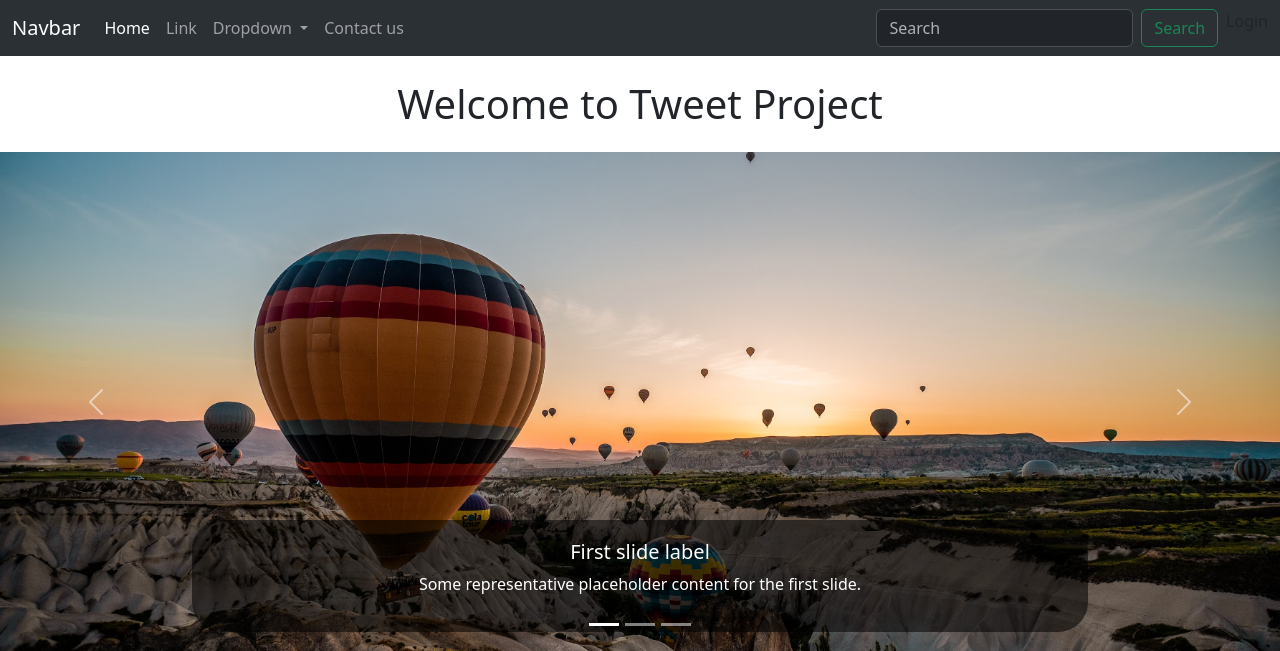
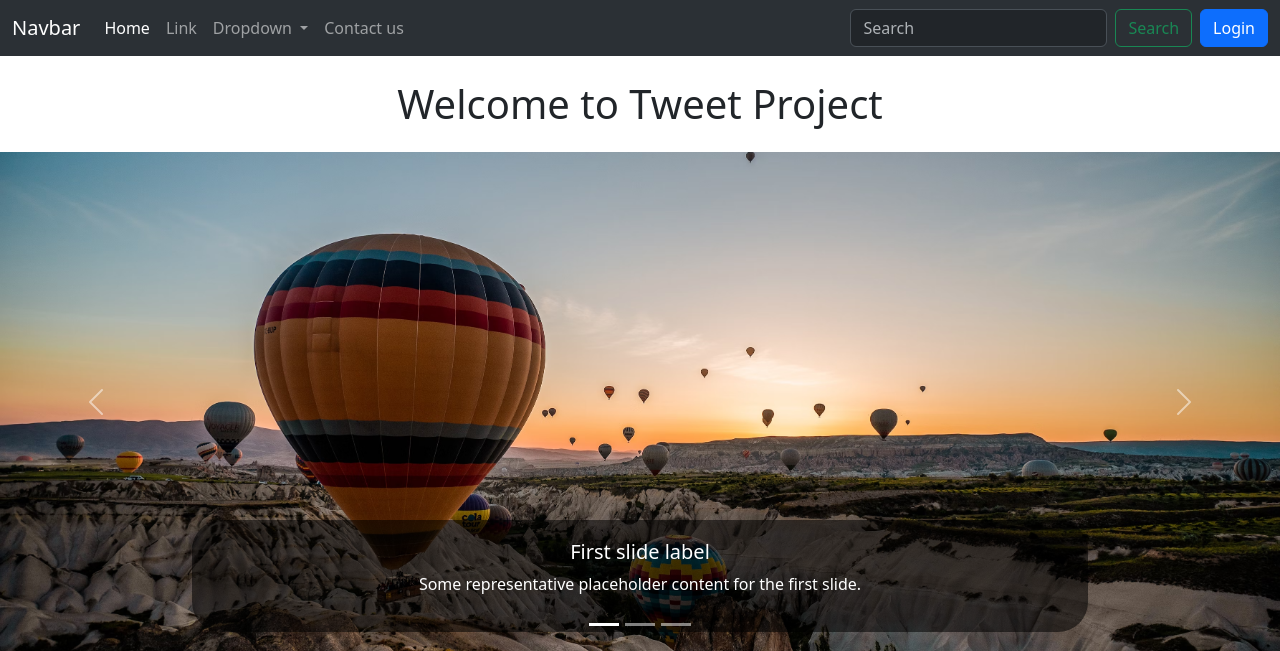
Before and after one commit to Sulavkh/django_python_001, a Django app: page / in a window 1280 px wide. Shown: the top 651 px of the page. Run offline with Django 5.2, Linux system fonts and the light colour scheme; some libraries are stand-ins or nearby versions.

Commit message:
made the login button redirect to login page

```diff
--- a/django001/templates/layout.html
+++ b/django001/templates/layout.html
@@ -56,7 +56,7 @@
         <form class="d-flex" role="search">
           <input class="form-control me-2" type="search" placeholder="Search" aria-label="Search">
           <button class="btn btn-outline-success me-2" type="submit">Search</button>
-          <a class="nav-link" href="login">Login</a>
+          <button type="button" class="btn btn-primary" onclick="window.location.href='{% url 'posttweet:login' %}'">Login</button>
         </form>
       </div>
     </div>
```
